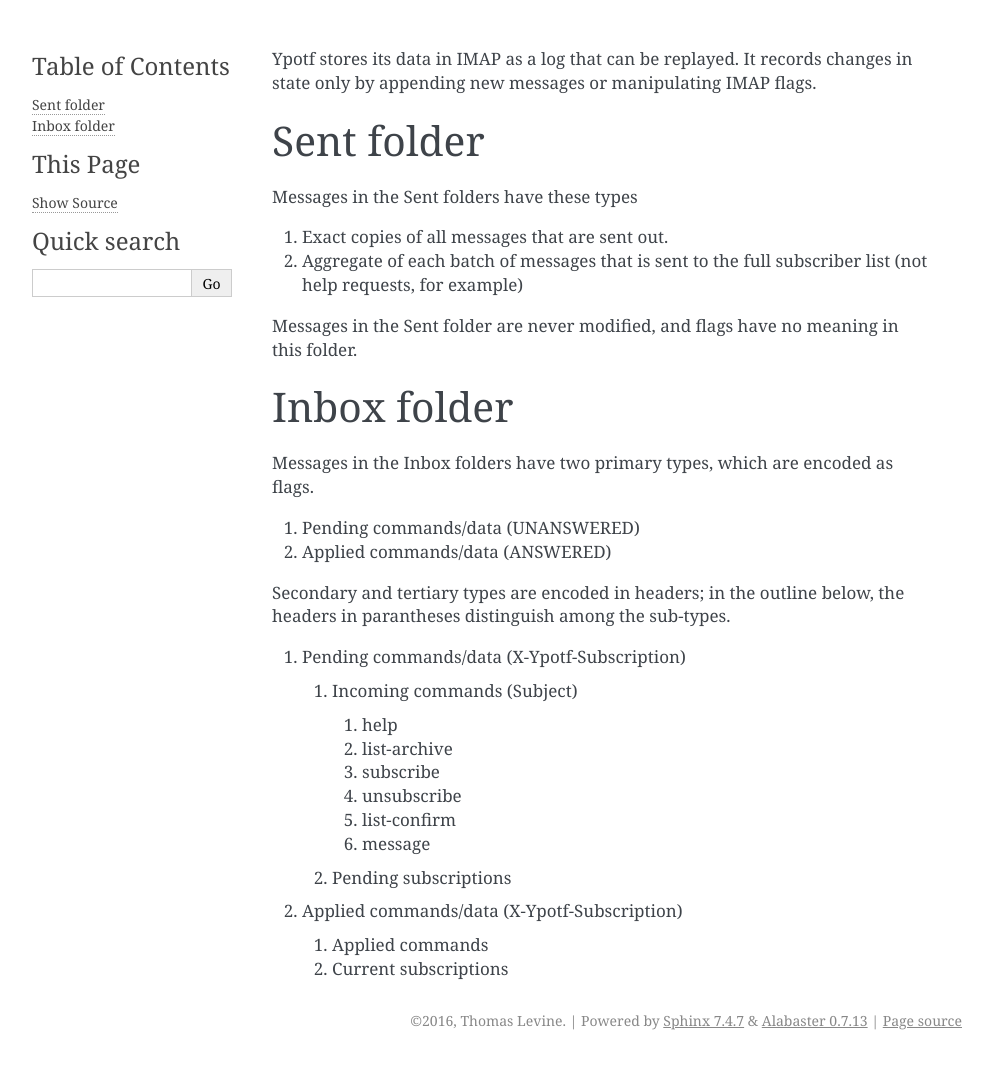
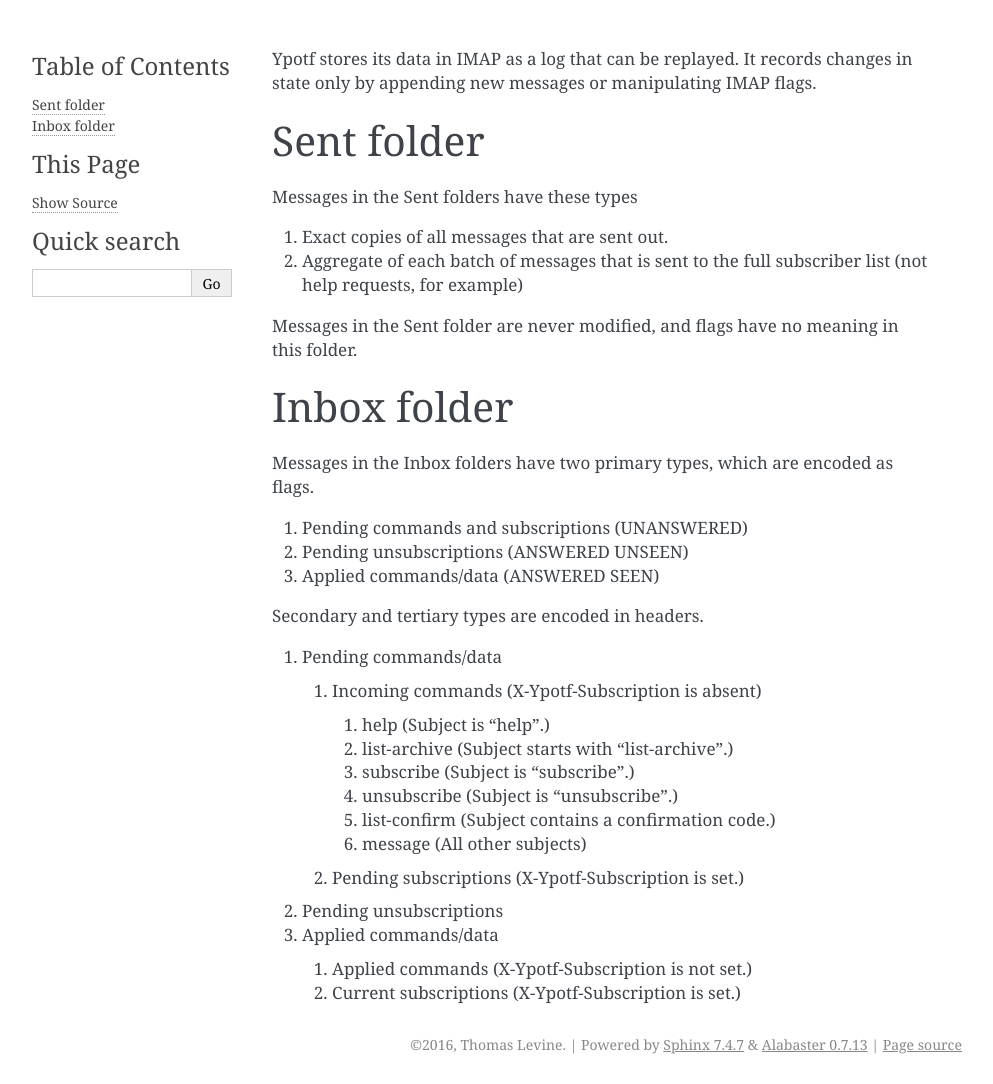
Before and after one commit to tlevine/ypotf, a Sphinx documentation site: the page built from docs/data-model.rst, in a window 1280 px wide. Shown: the whole page, without its empty margins (148-1141 px from the left). Built offline with Sphinx 7.4.7, drawn with Linux system fonts in a browser that asks for light colours; before the commit the page ends 1060 px from its top, so only the background shows below that.

Commit message:
Automatic commit with j

```diff
--- a/docs/data-model.rst
+++ b/docs/data-model.rst
@@ -18,26 +18,28 @@ Inbox folder
 Messages in the Inbox folders have two primary types, which are
 encoded as flags.
 
-1. Pending commands/data (UNANSWERED)
-2. Applied commands/data (ANSWERED)
+1. Pending commands and subscriptions (UNANSWERED)
+2. Pending unsubscriptions (ANSWERED UNSEEN)
+3. Applied commands/data (ANSWERED SEEN)
 
-Secondary and tertiary types are encoded in headers; in the outline
-below, the headers in parantheses distinguish among the sub-types.
+Secondary and tertiary types are encoded in headers.
 
-1. Pending commands/data (X-Ypotf-Subscription)
+1. Pending commands/data
 
-  1. Incoming commands (Subject)
+  1. Incoming commands (X-Ypotf-Subscription is absent)
 
-    1. help
-    2. list-archive
-    3. subscribe
-    4. unsubscribe
-    5. list-confirm
-    6. message
+    1. help (Subject is "help".)
+    2. list-archive (Subject starts with "list-archive".)
+    3. subscribe (Subject is "subscribe".)
+    4. unsubscribe (Subject is "unsubscribe".)
+    5. list-confirm (Subject contains a confirmation code.)
+    6. message (All other subjects)
 
-  2. Pending subscriptions
+  2. Pending subscriptions (X-Ypotf-Subscription is set.)
 
-2. Applied commands/data (X-Ypotf-Subscription)
+2. Pending unsubscriptions
 
-  1. Applied commands
-  2. Current subscriptions
+3. Applied commands/data
+
+  1. Applied commands (X-Ypotf-Subscription is not set.)
+  2. Current subscriptions (X-Ypotf-Subscription is set.)
```
